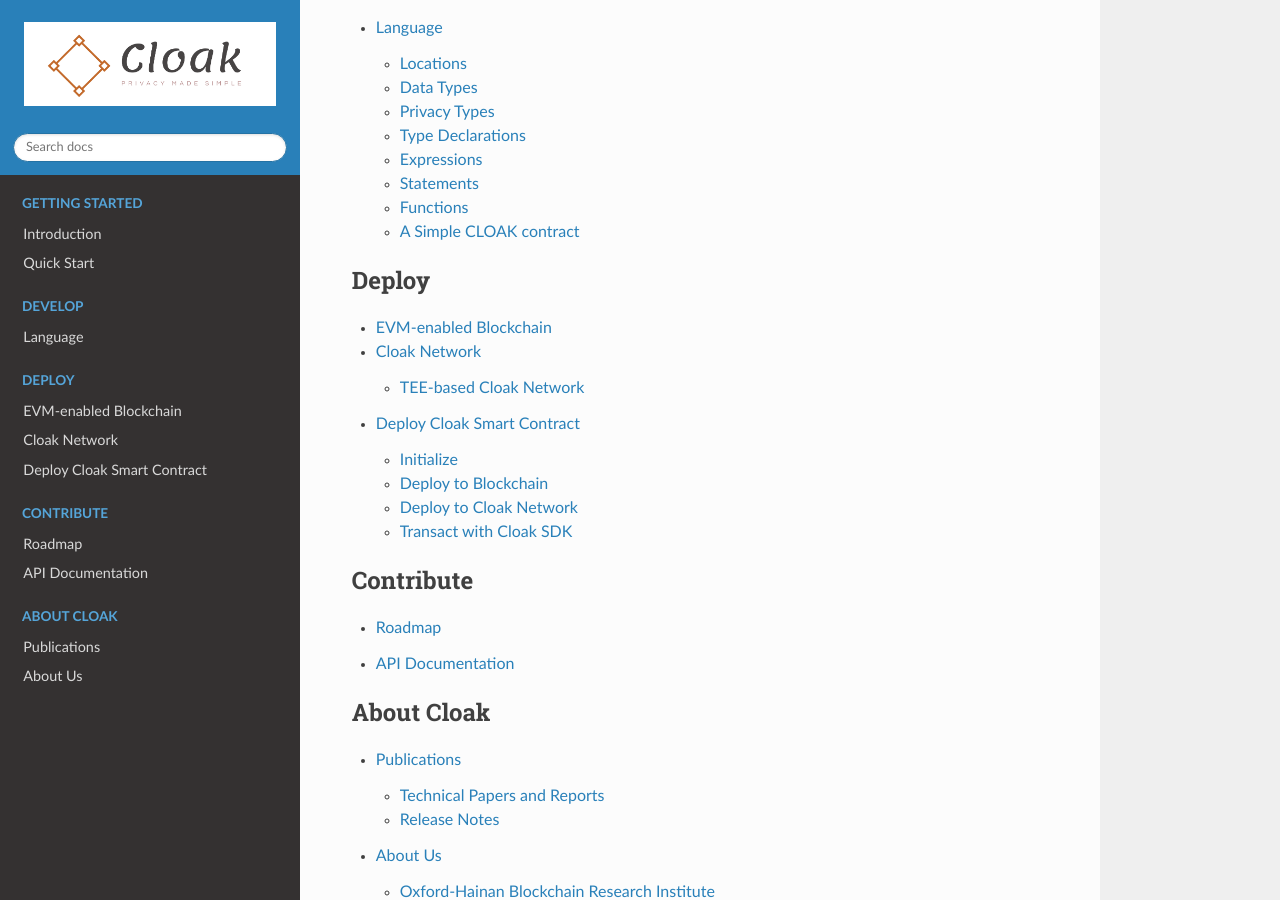
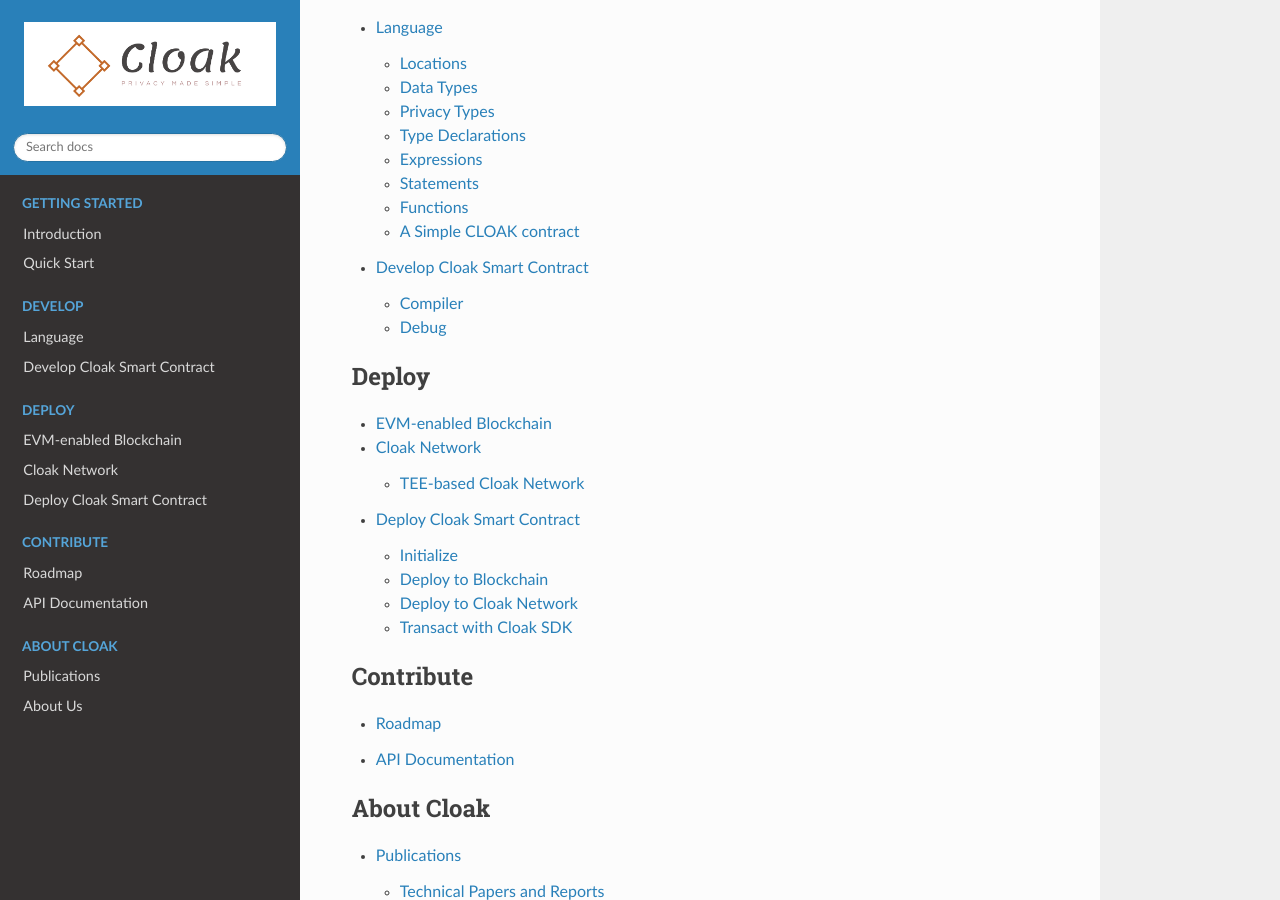
Before and after one commit to OxHainan/cloak-docs, a Sphinx documentation site: the page built from docs/source/index.rst, in a window 1280 px wide and 900 px high, scrolled down 540 px. Built offline with Sphinx 7.4.7 and the Read the Docs theme 2.0.0, drawn with Linux system fonts in a browser that asks for light colours.

Commit message:
Update index.rst

```diff
--- a/docs/source/index.rst
+++ b/docs/source/index.rst
@@ -17,7 +17,8 @@
    :maxdepth: 2
    :caption: Develop
 
-   develop/language/contents
+   develop/cloak-language
+   develop/develop-cloak-smart-contract
 
 .. toctree::
    :maxdepth: 2
```
